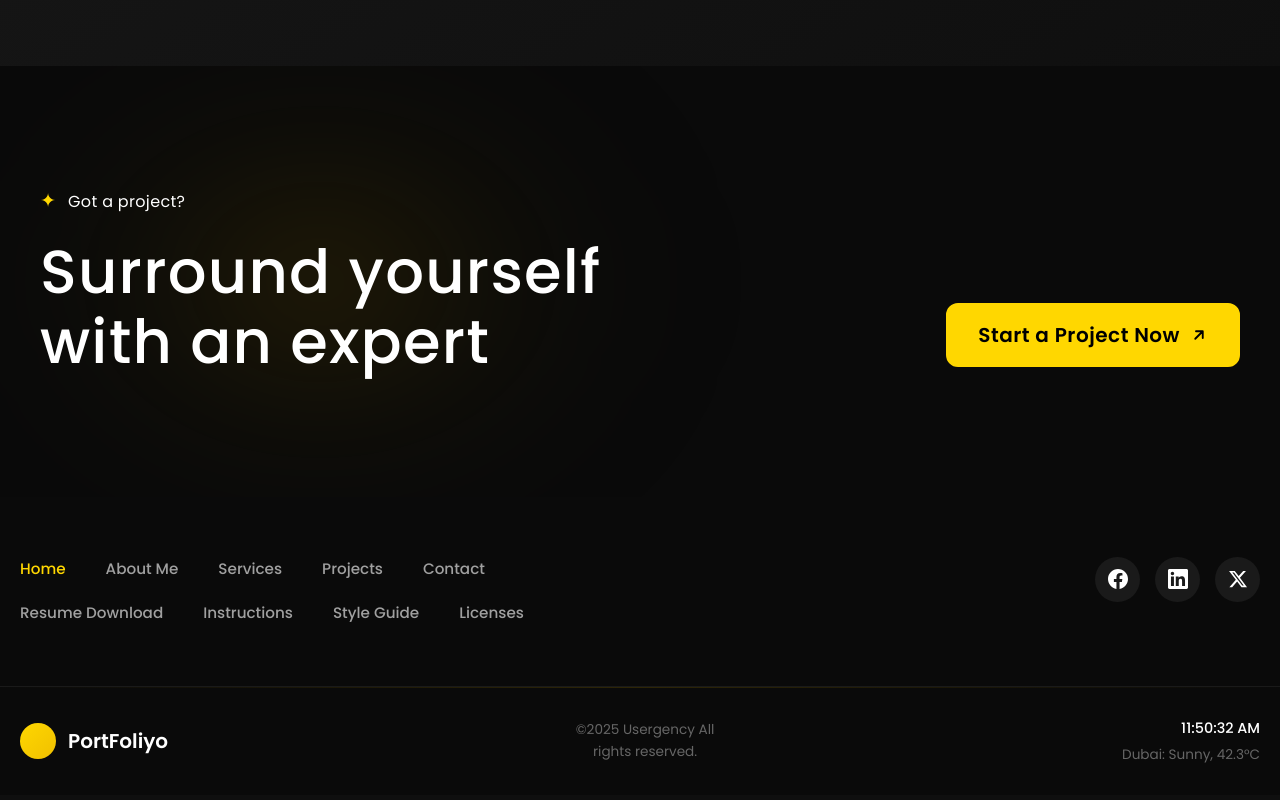
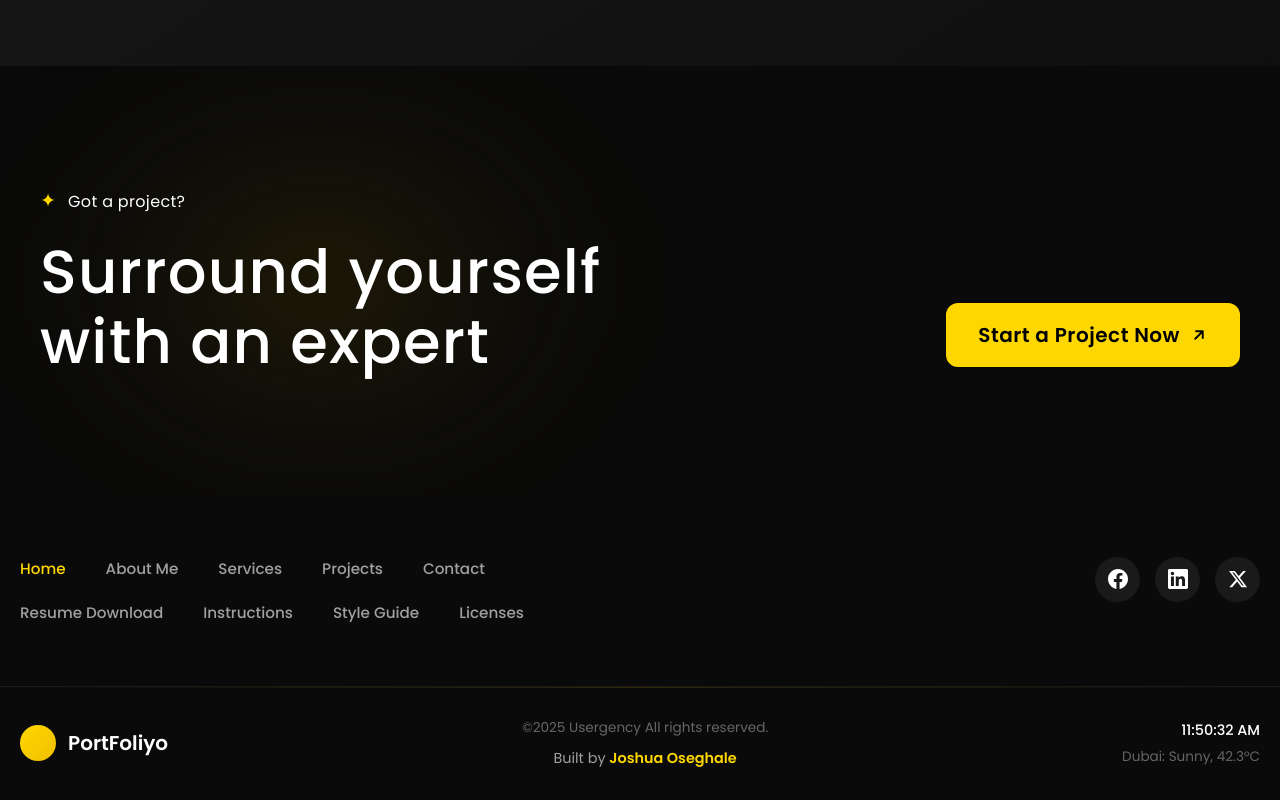
Before and after one commit to JentleJoe/epignosis, a React (Vite) app: page / in a window 1280 px wide. Shown: the part 5623-6423 px from the top of the page. Built offline with nearby package versions, Linux system fonts and the light colour scheme.

Commit message:
added footer reference

```diff
--- a/src/components/common/Footer.jsx
+++ b/src/components/common/Footer.jsx
@@ -82,8 +82,21 @@ const Footer = () => {
             <div className="w-9 h-9 rounded-full bg-gradient-to-br from-primary to-[#f0c000]"></div>
             <span className="text-xl font-semibold text-white">PortFoliyo</span>
           </div>
-          <div className="text-[#666666] text-[0.85rem] text-center leading-relaxed">
-            ©2025 Usergency All<br />rights reserved.
+          <div className="text-center">
+            <div className="text-[#666666] text-[0.85rem] leading-relaxed">
+              ©2025 Usergency All rights reserved.
+            </div>
+            <div className="mt-2 text-[0.9rem] text-[#a0a0a0]">
+              Built by{' '}
+              <a
+                href="https://joshuaoseghale.vercel.app/"
+                target="_blank"
+                rel="noopener noreferrer"
+                className="text-primary font-semibold hover:underline transition-all duration-300 hover:text-[#f0c000]"
+              >
+                Joshua Oseghale
+              </a>
+            </div>
           </div>
           <div className="flex flex-col items-end gap-1 max-md:items-center">
             <span className="text-white text-[0.9rem] font-medium">{formatTime(currentTime)}</span>
```
